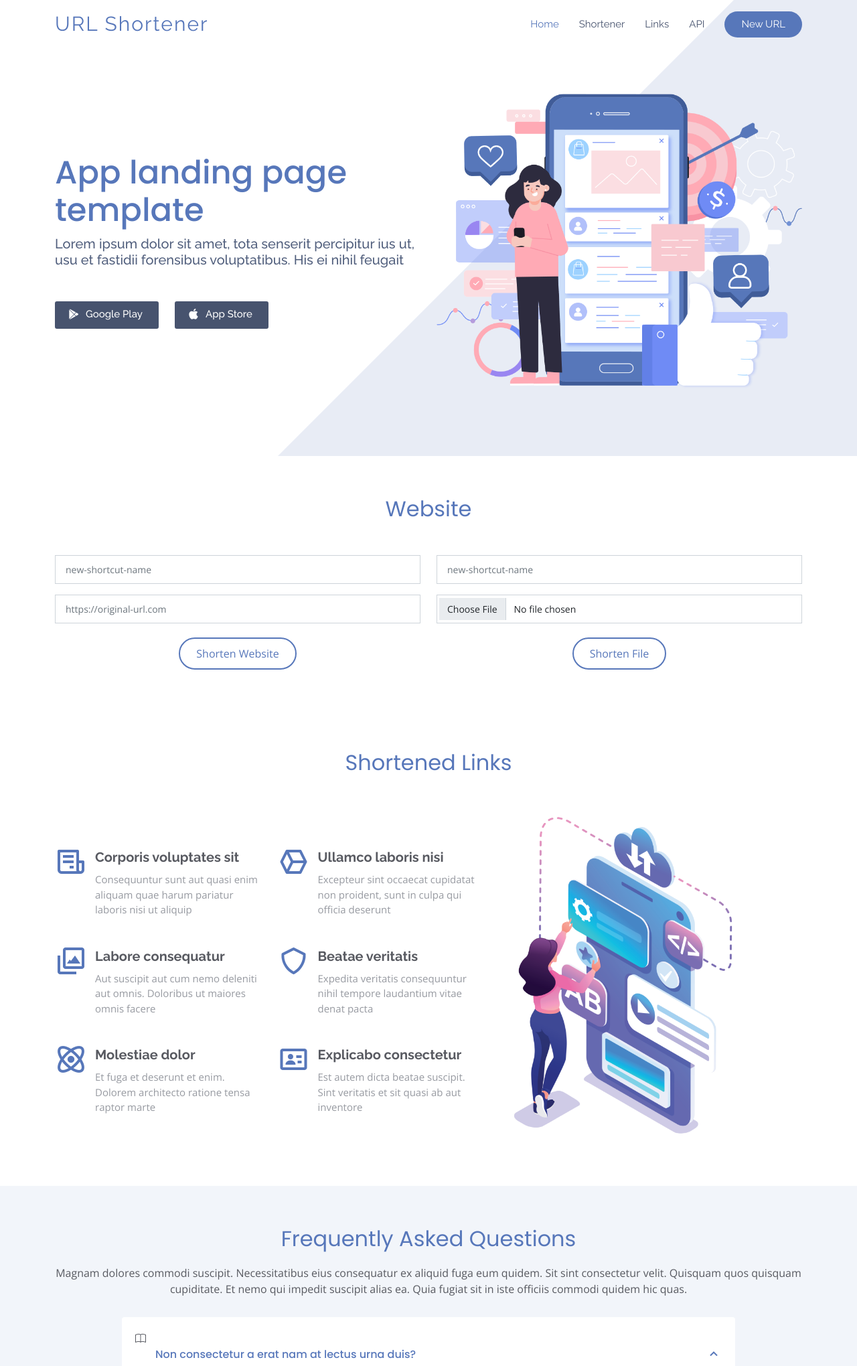
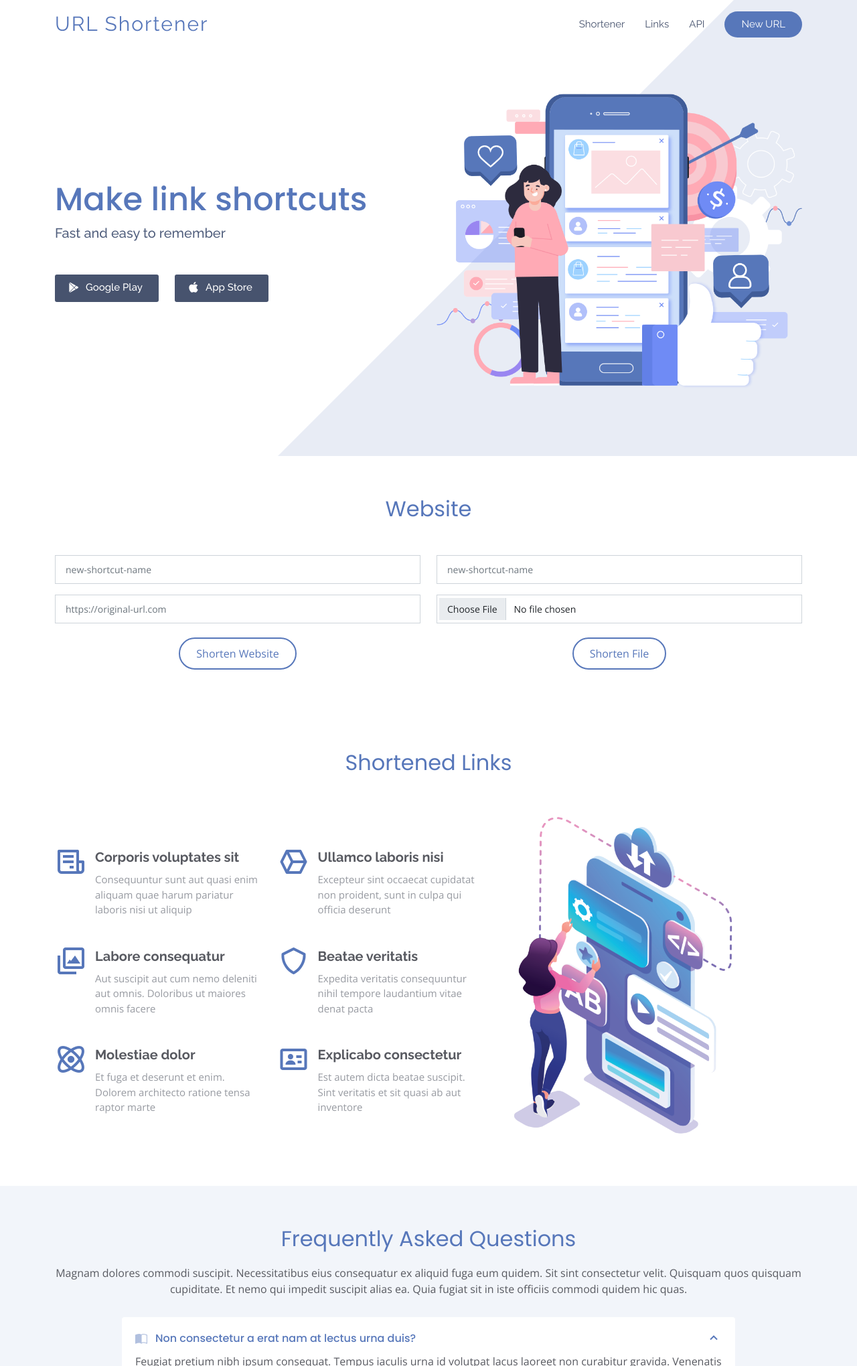
Before and after one commit to melanieChan/url-shortener, a Flask app: page / in a window 1280 px wide. Shown: the top 2040 px of the page at 67% size. Run offline with Flask 2, Linux system fonts and the light colour scheme; some libraries are stand-ins or nearby versions.

Commit message:
styling, icons, display text

```diff
--- a/backend/app.py
+++ b/backend/app.py
@@ -24,7 +24,7 @@ def shorten():
 
     # don't proceed to saving data if user tries to use the same shortcut name
     if new_shortcut_input in shortcuts.keys():
-        response['error'] = 'Shortcut name already in use. It redirects to ' + shortcuts[new_shortcut_input]['url'];
+        response['error'] = 'Shortcut name already in use. It redirects to <a href="' + shortcuts[new_shortcut_input]['url'] + '" target="_blank" rel="noopener noreferrer">' + shortcuts[new_shortcut_input]['url'] + '</a>';
         return json.dumps(response)
 
     response['url'] = original_url_input
--- a/backend/static/assets/css/style.css
+++ b/backend/static/assets/css/style.css
@@ -757,8 +757,8 @@ section {
   outline: none;
   cursor: pointer;
 }
-.faq .accordion-list .icon-help {
-  font-size: 24px;
+.faq .accordion-list .bi-book-half, .faq .accordion-list .bi-pencil-fill {
+  font-size: 18px;
   position: absolute;
   right: 0;
   left: 20px;
--- a/backend/templates/index.html
+++ b/backend/templates/index.html
@@ -49,7 +49,6 @@
 
       <nav id="navbar" class="navbar">
         <ul>
-          <li><a class="nav-link scrollto active" href="#hero">Home</a></li>
           <li><a class="nav-link scrollto" href="#shortener-workspace">Shortener</a></li>
           <li><a class="nav-link scrollto" href="#shortened-links">Links</a></li>
           <li><a class="nav-link scrollto" href="#api">API</a></li>
@@ -89,8 +88,8 @@
       <div class="row">
         <div class="col-lg-6 d-lg-flex flex-lg-column justify-content-center align-items-stretch pt-5 pt-lg-0 order-2 order-lg-1" data-aos="fade-up">
           <div>
-            <h1>App landing page template</h1>
-            <h2>Lorem ipsum dolor sit amet, tota senserit percipitur ius ut, usu et fastidii forensibus voluptatibus. His ei nihil feugait</h2>
+            <h1>Make link shortcuts</h1>
+            <h2>Fast and easy to remember</h2>
             <a href="#" class="download-btn"><i class="bx bxl-play-store"></i> Google Play</a>
             <a href="#" class="download-btn"><i class="bx bxl-apple"></i> App Store</a>
           </div>
@@ -219,7 +218,7 @@
         <div class="accordion-list">
           <ul>
             <li data-aos="fade-up">
-              <i class="bi bi-book"></i></i> <a data-bs-toggle="collapse" class="collapse" data-bs-target="#accordion-list-1">Non consectetur a erat nam at lectus urna duis? <i class="bx bx-chevron-down icon-show"></i><i class="bx bx-chevron-up icon-close"></i></a>
+              <i class="bi bi-book-half"></i> <a data-bs-toggle="collapse" class="collapse" data-bs-target="#accordion-list-1">Non consectetur a erat nam at lectus urna duis? <i class="bx bx-chevron-down icon-show"></i><i class="bx bx-chevron-up icon-close"></i></a>
               <div id="accordion-list-1" class="collapse show" data-bs-parent=".accordion-list">
                 <p>
                   Feugiat pretium nibh ipsum consequat. Tempus iaculis urna id volutpat lacus laoreet non curabitur gravida. Venenatis lectus magna fringilla urna porttitor rhoncus dolor purus non.
@@ -228,7 +227,7 @@
             </li>
 
             <li data-aos="fade-up" data-aos-delay="100">
-              <i class="bx bx-help-circle icon-help"></i> <a data-bs-toggle="collapse" data-bs-target="#accordion-list-2" class="collapsed">Feugiat scelerisque varius morbi enim nunc? <i class="bx bx-chevron-down icon-show"></i><i class="bx bx-chevron-up icon-close"></i></a>
+              <i class="bi bi-book-half"></i> <a data-bs-toggle="collapse" data-bs-target="#accordion-list-2" class="collapsed">Feugiat scelerisque varius morbi enim nunc? <i class="bx bx-chevron-down icon-show"></i><i class="bx bx-chevron-up icon-close"></i></a>
               <div id="accordion-list-2" class="collapse" data-bs-parent=".accordion-list">
                 <p>
                   Dolor sit amet consectetur adipiscing elit pellentesque habitant morbi. Id interdum velit laoreet id donec ultrices. Fringilla phasellus faucibus scelerisque eleifend donec pretium. Est pellentesque elit ullamcorper dignissim. Mauris ultrices eros in cursus turpis massa tincidunt dui.
@@ -237,7 +236,7 @@
             </li>
 
             <li data-aos="fade-up" data-aos-delay="200">
-              <i class="bx bx-help-circle icon-help"></i> <a data-bs-toggle="collapse" data-bs-target="#accordion-list-3" class="collapsed">Dolor sit amet consectetur adipiscing elit? <i class="bx bx-chevron-down icon-show"></i><i class="bx bx-chevron-up icon-close"></i></a>
+              <i class="bi bi-book-half"></i> <a data-bs-toggle="collapse" data-bs-target="#accordion-list-3" class="collapsed">Dolor sit amet consectetur adipiscing elit? <i class="bx bx-chevron-down icon-show"></i><i class="bx bx-chevron-up icon-close"></i></a>
               <div id="accordion-list-3" class="collapse" data-bs-parent=".accordion-list">
                 <p>
                   Eleifend mi in nulla posuere sollicitudin aliquam ultrices sagittis orci. Faucibus pulvinar elementum integer enim. Sem nulla pharetra diam sit amet nisl suscipit. Rutrum tellus pellentesque eu tincidunt. Lectus urna duis convallis convallis tellus. Urna molestie at elementum eu facilisis sed odio morbi quis
@@ -246,7 +245,7 @@
             </li>
 
             <li data-aos="fade-up" data-aos-delay="300">
-              <i class="bx bx-help-circle icon-help"></i> <a data-bs-toggle="collapse" data-bs-target="#accordion-list-4" class="collapsed">Tempus quam pellentesque nec nam aliquam sem et tortor consequat? <i class="bx bx-chevron-down icon-show"></i><i class="bx bx-chevron-up icon-close"></i></a>
+              <i class="bi bi-pencil-fill"></i> <a data-bs-toggle="collapse" data-bs-target="#accordion-list-4" class="collapsed">Tempus quam pellentesque nec nam aliquam sem et tortor consequat? <i class="bx bx-chevron-down icon-show"></i><i class="bx bx-chevron-up icon-close"></i></a>
               <div id="accordion-list-4" class="collapse" data-bs-parent=".accordion-list">
                 <p>
                   Molestie a iaculis at erat pellentesque adipiscing commodo. Dignissim suspendisse in est ante in. Nunc vel risus commodo viverra maecenas accumsan. Sit amet nisl suscipit adipiscing bibendum est. Purus gravida quis blandit turpis cursus in.
@@ -255,7 +254,7 @@
             </li>
 
             <li data-aos="fade-up" data-aos-delay="400">
-              <i class="bx bx-help-circle icon-help"></i> <a data-bs-toggle="collapse" data-bs-target="#accordion-list-5" class="collapsed">Tortor vitae purus faucibus ornare. Varius vel pharetra vel turpis nunc eget lorem dolor? <i class="bx bx-chevron-down icon-show"></i><i class="bx bx-chevron-up icon-close"></i></a>
+              <i class="bi bi-pencil-fill"></i> <a data-bs-toggle="collapse" data-bs-target="#accordion-list-5" class="collapsed">Tortor vitae purus faucibus ornare. Varius vel pharetra vel turpis nunc eget lorem dolor? <i class="bx bx-chevron-down icon-show"></i><i class="bx bx-chevron-up icon-close"></i></a>
               <div id="accordion-list-5" class="collapse" data-bs-parent=".accordion-list">
                 <p>
                   Laoreet sit amet cursus sit amet dictum sit amet justo. Mauris vitae ultricies leo integer malesuada nunc vel. Tincidunt eget nullam non nisi est sit amet. Turpis nunc eget lorem dolor sed. Ut venenatis tellus in metus vulputate eu scelerisque.
```
